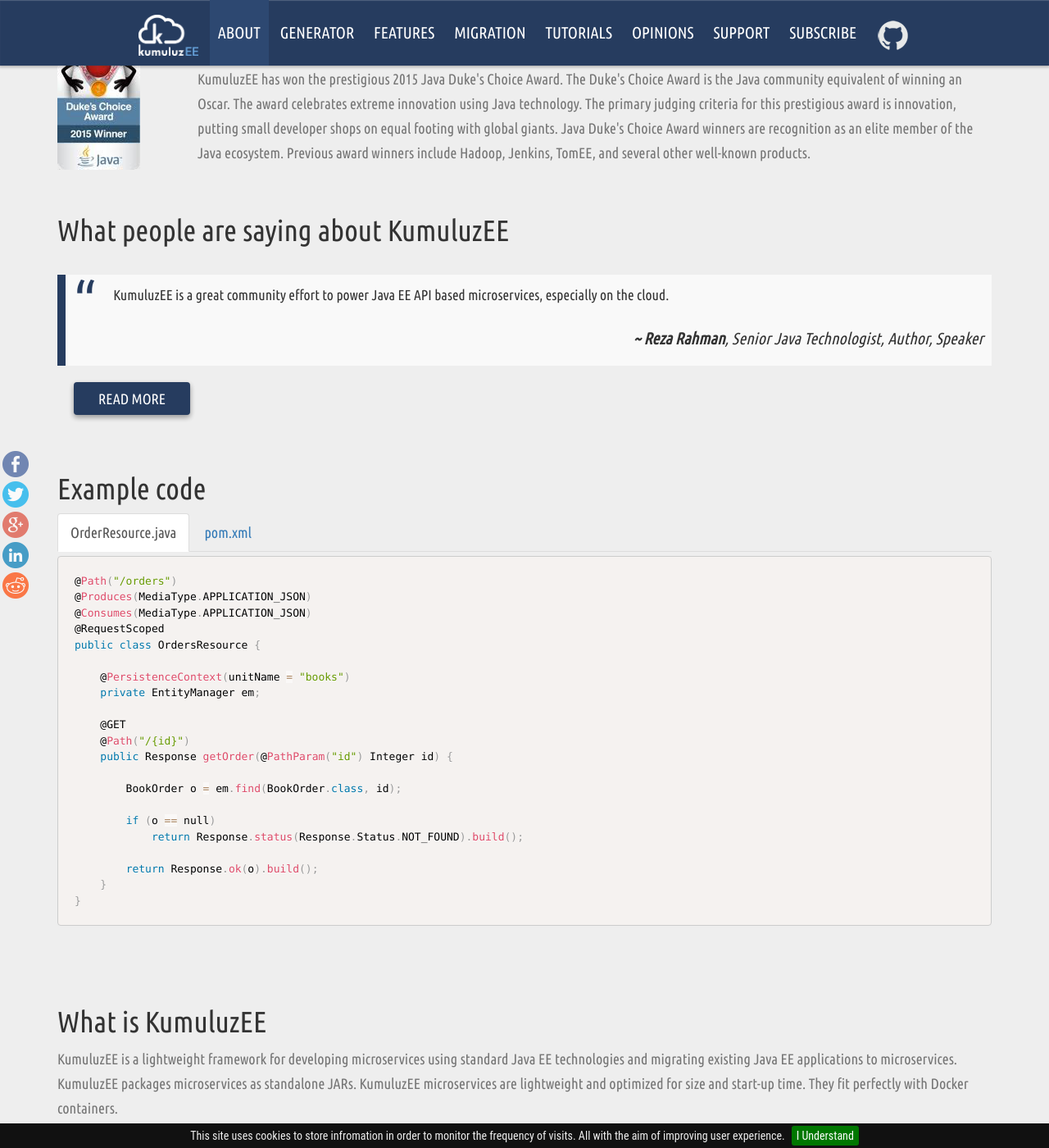
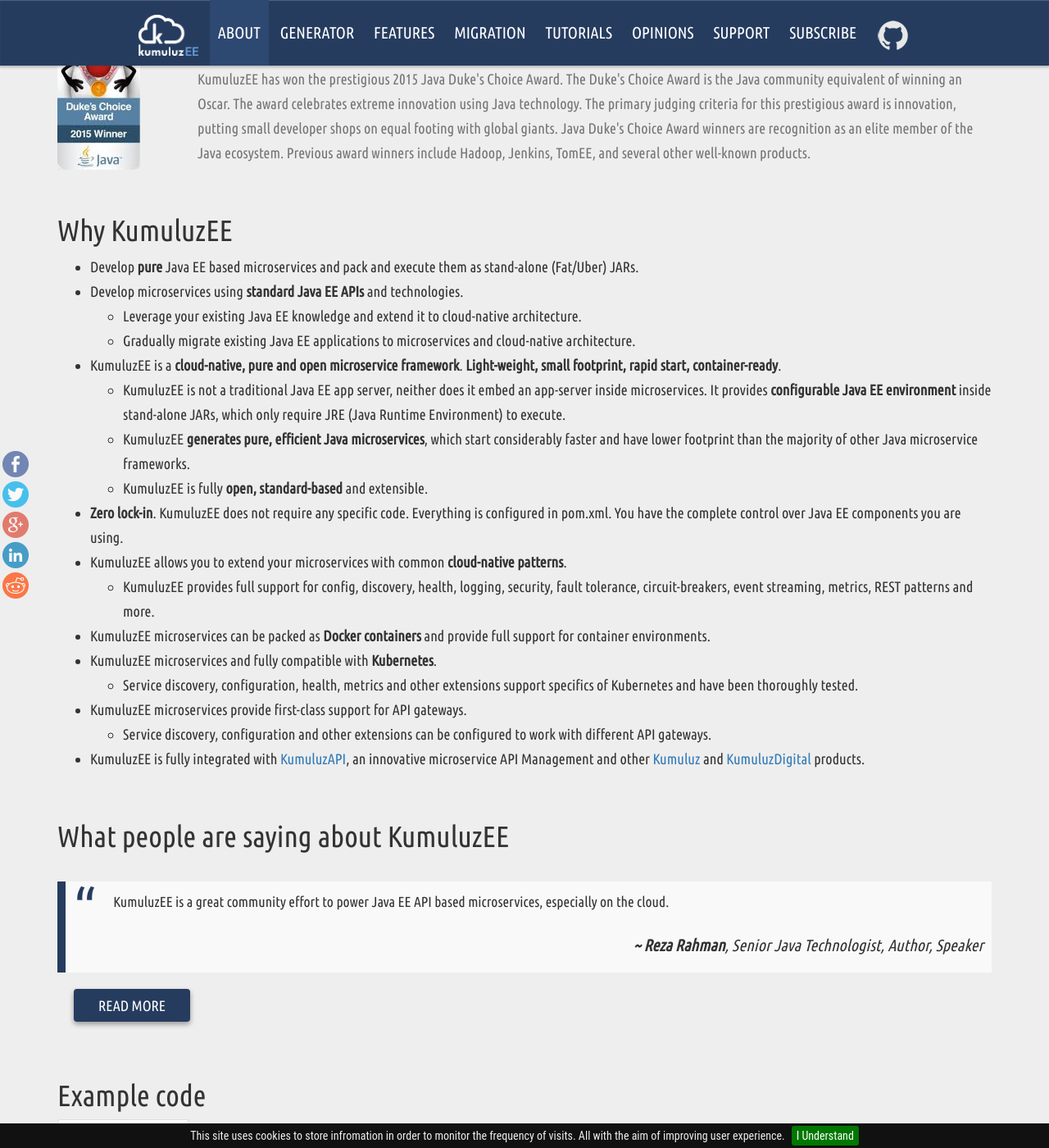
Before and after one commit to kumuluz/ee.kumuluz.com, a Jekyll site: the page built from index.html, in a window 1280 px wide and 1400 px high, scrolled down 472 px. Shown: the whole window at 82% size. Built offline with Jekyll 4.4.1, drawn with Linux system fonts in a browser that asks for light colours; nearby versions of some CDN libraries; comment, search, counter and statistics services are not loaded; some of the changed text lies outside the part shown.

Commit message:
"why" section text change, updated generator (uberJAR, cors)

```diff
--- a/index.html
+++ b/index.html
@@ -41,6 +41,43 @@
                 <div class="container">
                     <div class="row">
                         <div id="kumulzee-why" class="col-md-12" style="margin-top: 30px;">
+                            <h1>Why KumuluzEE</h1>
+                            <ul>
+                              <li>Develop <b>pure</b> Java EE based microservices and pack and execute them as stand-alone (Fat/Uber) JARs.</li>
+                              <li>Develop microservices using <b>standard Java EE APIs</b> and technologies.</li>
+                              <ul>
+                                <li>Leverage your existing Java EE knowledge and extend it to cloud-native architecture.</li>
+                                <li>Gradually migrate existing Java EE applications to microservices and cloud-native architecture.</li>
+                              </ul>
+                              <li>KumuluzEE is a <b>cloud-native, pure and open microservice framework</b>. <b>Light-weight, small footprint, rapid start, container-ready</b>.</li>
+                              <ul>
+                                <li>KumuluzEE is not a traditional Java EE app server, neither does it embed an app-server inside microservices. It provides <b>configurable Java EE environment</b> inside stand-alone JARs, which only require JRE (Java Runtime Environment) to execute.</li>
+                                <li>KumuluzEE <b>generates pure, efficient Java microservices</b>, which start considerably faster and have lower footprint than the majority of other Java microservice frameworks.</li>
+                                <li>KumuluzEE is fully <b>open, standard-based</b> and extensible.</li>
+                              </ul>
+                              <li><b>Zero lock-in</b>. KumuluzEE does not require any specific code. Everything is configured in pom.xml. You have the complete control over Java EE components you are using.</li>
+                              <li>KumuluzEE allows you to extend your microservices with common <b>cloud-native patterns</b>.</li>
+                              <ul>
+                                <li>KumuluzEE provides full support for config, discovery, health, logging, security, fault tolerance, circuit-breakers, event streaming, metrics, REST patterns and more.</li>
+                              </ul>
+                              <li>KumuluzEE microservices can be packed as <b>Docker containers</b> and provide full support for container environments.</li>
+                              <li>KumuluzEE microservices and fully compatible with <b>Kubernetes</b>.</li>
+                              <ul>
+                                <li>Service discovery, configuration, health, metrics and other extensions support specifics of Kubernetes and have been thoroughly tested.</li>
+                              </ul>
+                              <li>KumuluzEE microservices provide first-class support for API gateways.</li>
+                              <ul>
+                                <li>Service discovery, configuration and other extensions can be configured to work with different API gateways.</li>
+                              </ul>
+                              <li>KumuluzEE is fully integrated with <a href="https://kumuluz.com/">KumuluzAPI</a>, an innovative microservice API Management and other <a href="https://kumuluz.com/">Kumuluz</a> and <a href="https://kumuluz.com/">KumuluzDigital</a> products.</li>
+                            </ul>
+                        </div>
+                    </div>
+                </div>
+
+                <div class="container">
+                    <div class="row">
+                        <div id="kumulzee-why" class="col-md-12" style="margin-top: 30px;">
                             <h1>What people are saying about KumuluzEE</h1>
                             <blockquote class="quote">
                                 KumuluzEE is a great community effort to power Java EE API based microservices, especially on the cloud.
@@ -77,7 +114,7 @@
                           <div class="block">
                               <div>
                                   <h3><a href="https://github.com/kumuluz/kumuluzee" target="_blank"><span>KumuluzEE microservice framework</span></a></h3>
-                                  <p><span >For creating microservices using JavaEE and packing them as Docker containers. Includes a <a href="https://github.com/kumuluz/kumuluzee/wiki/Configuration">configuration framework</a> and uber-JAR support.</span></p>
+                                  <p><span >For creating microservices using JavaEE and packing them as Docker containers. Includes a <a href="https://github.com/kumuluz/kumuluzee/wiki/Configuration">configuration framework</a> and <a href="https://github.com/kumuluz/kumuluzee/wiki/Uber-JAR-support" target="_blank">uber-JAR</a> support.</span></p>
                               </div>
                           </div>
                       </div>
@@ -148,16 +185,8 @@
                       <div class="col-xs-12 col-sm-6 col-md-6 col-lg-4">
                           <div class="block" style="position:relative; overflow: hidden;">
                               <div>
-                                  <h3><span>KumuluzEE CORS</span></h3>
+                                  <h3><a href="https://github.com/kumuluz/kumuluzee-cors" target="_blank"><span>KumuluzEE CORS</span></a></h3>
                                   <p><span>For Cross-Origin Resource Sharing (CORS) support.</span></p>
-                              </div>
-                          </div>
-                      </div>
-                      <div class="col-xs-12 col-sm-6 col-md-6 col-lg-4">
-                          <div class="block" style="position:relative; overflow: hidden;">
-                              <div>
-                                  <h3><span>KumuluzEE Tools</span></h3>
-                                  <p><span>For various tools, such as packing and running microservices as uber JARs.</span></p>
                               </div>
                           </div>
                       </div>
@@ -187,25 +216,6 @@
                             A standard approach for deploying Java EE applications is packing all components into a single EAR/WAR archive and deploying the archive on the application server. This leads to monolithic architectures which make applications difficult to maintain and scale in cloud (PaaS) environments. The microservice architecture addresses these shortcomings by decomposing an application into a set of stateless microservices. Each microservice has a well-defined functionality and an interface for communication with other services.
                           </p>
 
-                      </div>
-                  </div>
-              </div>
-
-              <div class="container">
-                  <div class="row">
-                      <div id="kumulzee-why" class="col-md-12" style="margin-top: 30px;">
-                          <h1>Why KumuluzEE</h1>
-                          <ul>
-                            <li>Allows you to develop microservices using standard Java EE technologies.</li>
-                            <li>Allows you to gradually migrate existing Java EE applications to microservices and cloud-native architecture.</li>
-                            <li>Zero lock-in. KumuluzEE does not require any specific code. Everything is configured in pom.xml.</li>
-                            <li>Develop and build microservices as stand-alone JARs with minimal footprint.</li>
-                            <li>Leverage your existing Java EE knowledge and extend it to cloud-native architecture.</li>
-                            <li>Extend your microservices with common cloud-native patterns, such as config, discovery, logging, circuit-breakers, etc. KumuluzEE provides all the building blocks.</li>
-                            <li>Have complete control over Java EE components.</li>
-                            <li>KumuluzEE is fully integrated with KumuluzAPI, an innovative microservice API Management and other products for the Kumuluz family.</li>
-                            <li>Full support for Docker containers and fully compatible with Kubernetes.</li>
-                          </ul>
                       </div>
                   </div>
               </div>
```
Also changed, not shown: assets/template.xml (+22 -0 lines), generator/index.html (+47 -16 lines).
